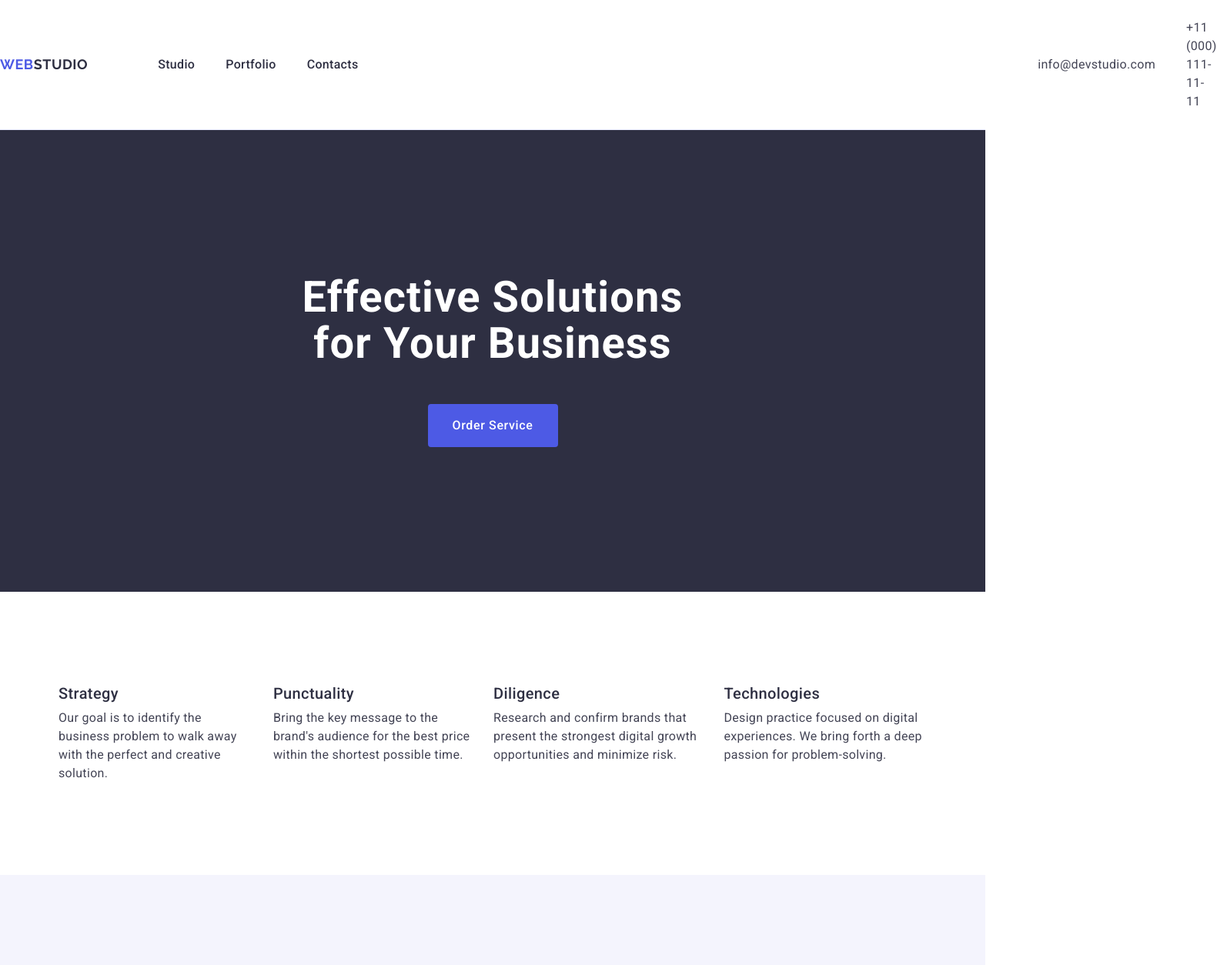
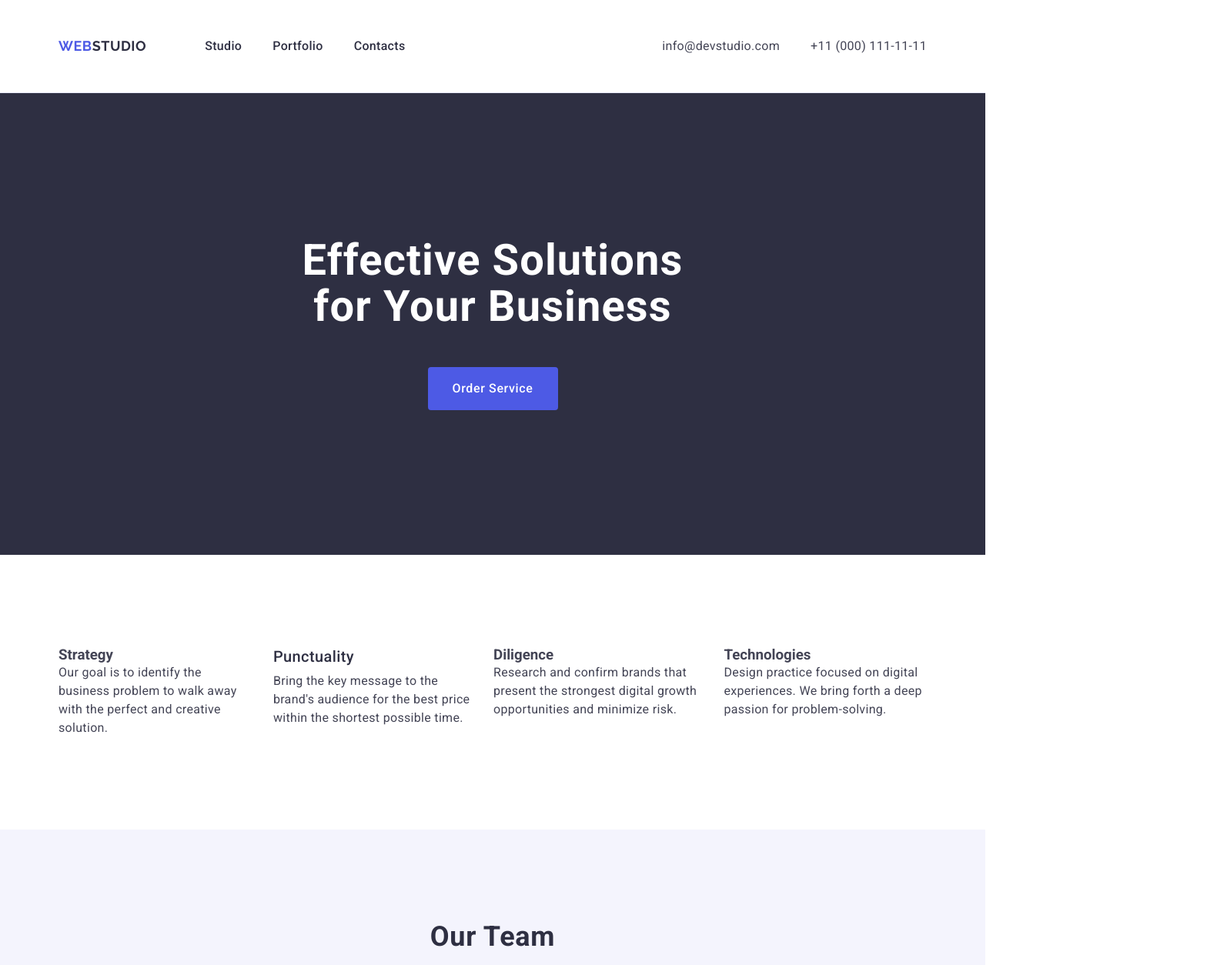
Before and after one commit to Lesja678/goit-markup-hw-03, a plain HTML site: page index.html in a window 1280 px wide. Shown: the top 1254 px of the page at 77% size, 1581 px wide, since content can reach past the window. Drawn offline with nearby package versions, Linux system fonts and the light colour scheme.

Commit message:
add changes

```diff
--- a/css/styles.css
+++ b/css/styles.css
@@ -41,6 +41,8 @@ img {
 .header-container {
   display: flex;
   align-items: center;
+  width: 1158px;
+  padding: 0 15px;
 }
 
 .header-nav {
@@ -65,10 +67,14 @@ img {
 .logo-ennd {
   color: #2e2f42;
 }
-.header-nav-list {
+.menu-list {
   display: flex;
   align-items: center;
   gap: 40px;
+}
+
+.menu-item {
+  padding: 24px 0;
 }
 .nav-link {
   display: block;
@@ -159,14 +165,14 @@ img {
   white-space: nowrap;
 }
 
-.dir_list {
+.directions-list {
   display: flex;
   gap: 24px;
 }
-.dir_item {
+.directions-item {
   flex-basis: calc((100%-72px) / 4);
 }
-.directions-item-name {
+.directions-itemname {
   font-weight: 500;
   font-size: 20px;
   line-height: 1.2;
@@ -205,11 +211,11 @@ img {
   text-align: center;
   margin-bottom: 72px;
 }
-.list {
+.team-list {
   display: flex;
   gap: 24px;
 }
-.item {
+.team-item {
   width: calc((100%-72px) / 4);
   border-radius: 0px 0px 4px 4px;
   background-color: #ffffff;
@@ -312,4 +318,7 @@ img {
   line-height: 1.5;
   letter-spacing: 0.02em;
   color: #f4f4fd;
+  font-weight: 400px;
+  max-width: 264px;
+  padding-bottom: 100px;
 }
--- a/index.html
+++ b/index.html
@@ -27,14 +27,14 @@
       <!-- =========== Header ========= -->
 
       <header class="header">
-        <div class="header-container">
+        <div class="container header-container">
           <nav class="header-nav">
             <a class="logo header-logo" href="./index.html"
               >Web<span class="logo-ennd">Studio</span>
             </a>
-            <div class="container">
-              <ul class="header-nav-list">
-                <li class="header-nav-item">
+
+            <ul class="menu-list">
+              <li class="menu-item">
                 <a class="nav-link" href="./index.html">Studio</a>
               </li>
               <li class="nav-container-item">
@@ -44,7 +44,6 @@
                 <a class="nav-link" href="">Contacts</a>
               </li>
             </ul>
-            </div>
           </nav>
           <address class="header-address">
             <ul class="header-address-list">
@@ -78,8 +77,8 @@
           <div class="container">
             <h2 class="directions-name visually-hidden">Our Directions</h2>
             <div class="dir-list-text">
-              <ul class="dir_list">
-                <li class="dir_item">
+              <ul class="directions-list">
+                <li class="directions-item">
                   <div class="dir-item-cont">
                     <h3 class="directions-item-name">Strategy</h3>
                     <p class="directions-item-text">
@@ -89,7 +88,7 @@
                   </div>
                 </li>
                 <li class="dir_item">
-                  <h3 class="directions-item-name">Punctuality</h3>
+                  <h3 class="directions-itemname">Punctuality</h3>
                   <p class="directions-item-text">
                     Bring the key message to the brand's audience for the best
                     price within the shortest possible time.
@@ -120,8 +119,8 @@
           <div class="container">
             <h2 class="team-name">Our Team</h2>
             <div class="our-t">
-              <ul class="list">
-                <li class="item">
+              <ul class="team-list">
+                <li class="team-item">
                   <img
                     src="./images/mark.jpg"
                     alt="product designer"
```
Lines whose indentation alone changed are shown as unchanged.
